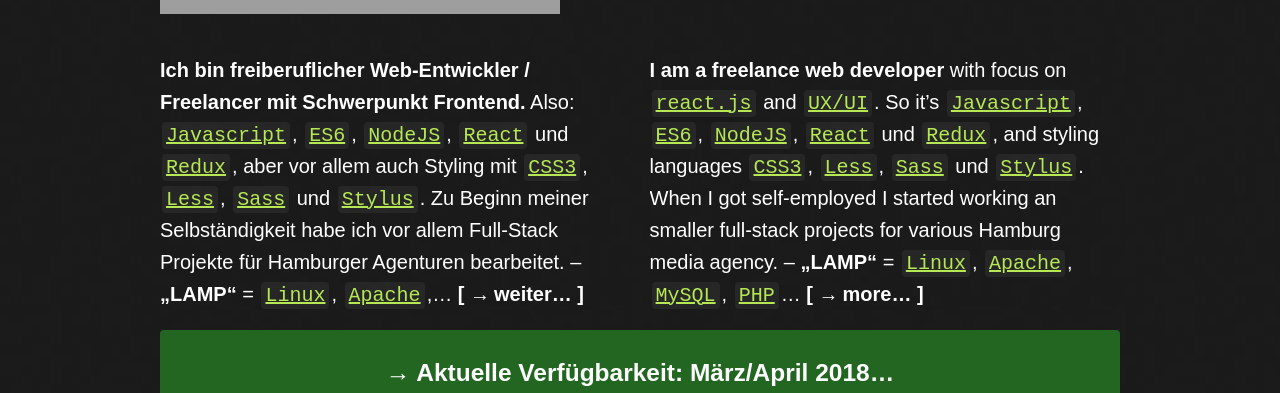
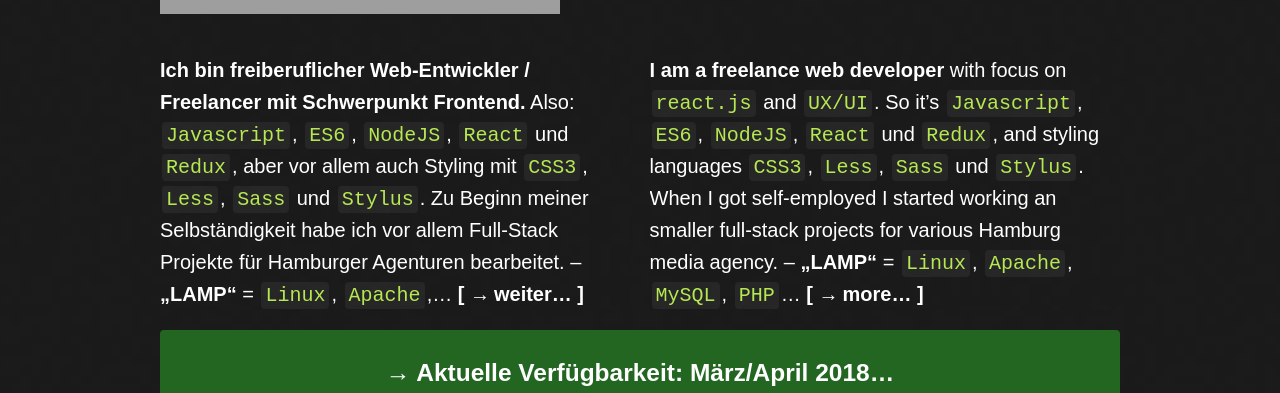
Before and after one commit to nocke/jekyll.nocke.de, a Jekyll site: the page built from index.md, in a window 1280 px wide. Shown: the part 628-1021 px from the top of the page. Built offline with Jekyll 4.4.1, drawn with Linux system fonts in a browser that asks for light colours; some web fonts are replaced.

Commit message:
fix highlighter underlining (only on direct links)

```diff
--- a/_sass/common_core.sass
+++ b/_sass/common_core.sass
@@ -89,6 +89,8 @@
 a code.highlighter-rouge
   display: inline-block
   line-height: normal
+
+a > code.highlighter-rouge // only direct, not as part of a bigger link
   text-decoration: underline
 
 
```
